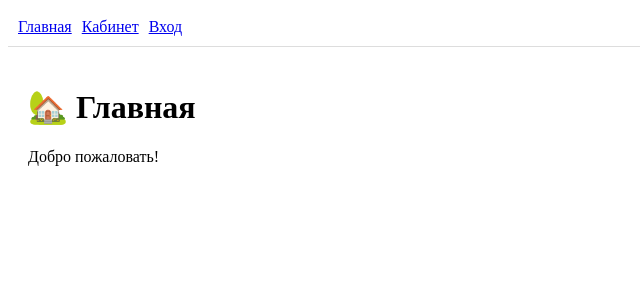
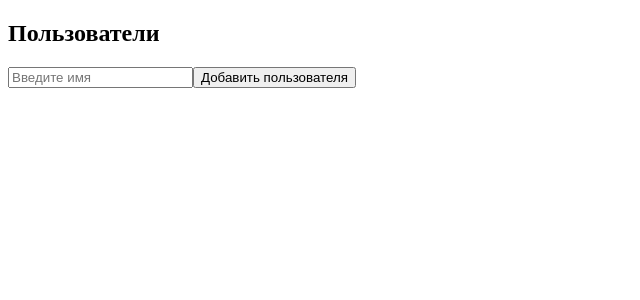
Before and after one commit to GreenXred/Education-lessons, a React (Vite) app in the folder REACT-lessons/: page / in a window 1280 px wide. Shown: the top 300 px of the page, without its empty margins (0-640 px from the left). Built offline with nearby package versions, Linux system fonts and the light colour scheme.

Commit message:
Task 28 completed

```diff
--- a/REACT-lessons/src/app.jsx
+++ b/REACT-lessons/src/app.jsx
@@ -1,55 +1,10 @@
-import { createBrowserRouter, RouterProvider } from 'react-router-dom';
-import { useState } from 'react';
-
-import Home from './lesson-26/pages/home';
-import Login from './lesson-26/pages/login';
-import Profile from './lesson-26/pages/profile';
-import Admin from './lesson-26/pages/admin';
-import ProtectedRoute from './lesson-26/components/protectedRoute';
-import NotFound from './lesson-26/pages/notFound';
-import Layout from './lesson-26/layout';
+import React from 'react';
+import Users from './lesson-28/components/user';
 
 export default function App() {
-    const [isAuth, setIsAuth] = useState(false);
-    const [isAdmin, setIsAdmin] = useState(false);
-
-    const router = createBrowserRouter([
-        {
-            path: '/',
-            element: <Layout />,
-            children: [
-                { index: true, element: <Home /> },
-                {
-                    path: 'profile',
-                    element: (
-                        <ProtectedRoute isAuth={isAuth}>
-                            <Profile onLogout={() => { setIsAuth(false), setIsAdmin(false);}} />
-                        </ProtectedRoute>
-                    ),
-                },
-                {
-                    path: 'admin',
-                    element: (
-                        <ProtectedRoute isAuth={isAuth} isAdmin={isAdmin} adminOnly>
-                            <Admin onLogout={() => { setIsAuth(false); setIsAdmin(false); }} />
-                        </ProtectedRoute>
-                    ),
-                },
-                {
-                    path: 'login',
-                    element:
-                        <Login
-                            setIsAuth={setIsAuth}
-                            setIsAdmin={setIsAdmin}
-                        />,
-                },
-                {
-                    path: '*',
-                    element: <NotFound />,
-                },
-            ],
-        },
-    ]);
-
-    return <RouterProvider router={router} />;
+  return (
+    <div>
+      <Users />
+    </div>
+  );
 }
--- /dev/null
+++ b/REACT-lessons/src/lesson-28/app/store.jsx
@@ -0,0 +1,8 @@
+import { configureStore } from '@reduxjs/toolkit';
+import usersReducer from '../features/user/usersSlice';
+
+export const store = configureStore({
+    reducer: {
+        users: usersReducer
+    }
+});
--- /dev/null
+++ b/REACT-lessons/src/lesson-28/components/user.jsx
@@ -0,0 +1,44 @@
+// src/components/Users.jsx
+import React, { useState } from 'react';
+import { useSelector, useDispatch } from 'react-redux';
+import { addUser, removeUser } from '../features/user/usersSlice';
+
+export default function Users() {
+    const [name, setName] = useState(''); // Состояние для ввода имени
+    const users = useSelector((state) => state.users.list); // Получаем список пользователей из store
+    const dispatch = useDispatch(); // Диспатчер для обновления store
+
+    const handleAdd = () => {
+        if (name.trim() !== '') {
+            dispatch(addUser(name));
+            setName('');
+        }
+    };
+
+    const handleRemove = (id) => {
+        dispatch(removeUser(id));
+    };
+
+    return (
+        <div>
+            <h2>Пользователи</h2>
+
+            <input
+                type="text"
+                value={name}
+                onChange={(e) => setName(e.target.value)}
+                placeholder="Введите имя"
+            />
+            <button onClick={handleAdd}>Добавить пользователя</button>
+
+            <ul>
+                {users.map((user) => (
+                    <li key={user.id}>
+                        {user.name}{' '}
+                        <button onClick={() => handleRemove(user.id)}>Удалить</button>
+                    </li>
+                ))}
+            </ul>
+        </div>
+    );
+}
--- /dev/null
+++ b/REACT-lessons/src/lesson-28/features/user/usersSlice.jsx
@@ -0,0 +1,24 @@
+import { createSlice } from '@reduxjs/toolkit';
+
+
+const initialState = {
+    list: [], // массив пользователей
+};
+
+const usersSlice = createSlice({
+    name: 'users',
+    initialState,
+    reducers: {
+        addUser(state, action) {
+            const newUser = { id: Date.now(), name: action.payload }; //  { type: 'users/addUser', payload: 'Иван' } - dispatch(addUser('Иван'));
+            state.list.push(newUser);
+        },
+        removeUser(state, action) {
+            const idToRemove = action.payload;
+            state.list = state.list.filter((user) => user.id !== idToRemove); // action: { type: 'users/removeUser', payload: 123 } - dispatch(removeUser(123));
+        },
+    },
+});
+
+export const { addUser, removeUser } = usersSlice.actions;
+export default usersSlice.reducer;
--- a/REACT-lessons/src/main.jsx
+++ b/REACT-lessons/src/main.jsx
@@ -1,10 +1,13 @@
-import { StrictMode } from 'react'
-import { createRoot } from 'react-dom/client'
+import React from 'react';
+import ReactDOM from 'react-dom/client';
+import App from './App.jsx';
+import { store } from './lesson-28/app/store.jsx';
+import { Provider } from 'react-redux';
 
-import App from './app.jsx'
-
-createRoot(document.getElementById('root')).render(
-  <StrictMode>
-    <App />
-  </StrictMode>,
-)
+ReactDOM.createRoot(document.getElementById('root')).render(
+  <React.StrictMode>
+    <Provider store={store}>
+      <App />
+    </Provider>
+  </React.StrictMode>
+);
```
Also changed, not shown: REACT-lessons/src/lesson-28/lesson-28.jsx (added, +9 -0 lines).
